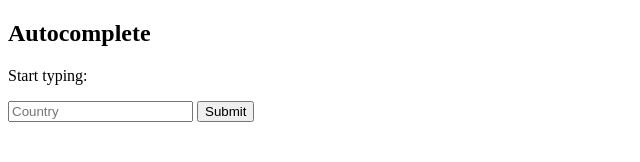
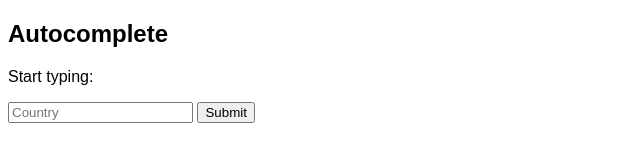
Before and after one commit to abuyako/autocomplete, a plain HTML site: page index.html in a window 1280 px wide. Shown: the full height of the page, 0-640 px from the left. Drawn offline with Linux system fonts and the light colour scheme.

Commit message:
start styling css

```diff
--- a/index.html
+++ b/index.html
@@ -5,6 +5,7 @@
     <meta name="viewport" content="width=device-width, initial-scale=1.0">
     <meta http-equiv="X-UA-Compatible" content="ie=edge">
     <title>AutoComplete</title>
+    <link rel="stylesheet" href="style.css">
 </head>
 <body>
     <h2>Autocomplete</h2>
--- /dev/null
+++ b/style.css
@@ -0,0 +1,6 @@
+* {
+    box-sizing: border-box;
+}
+body {
+    font: 16px arial;
+}
```
